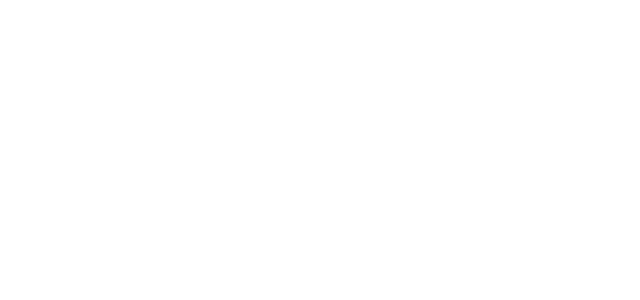
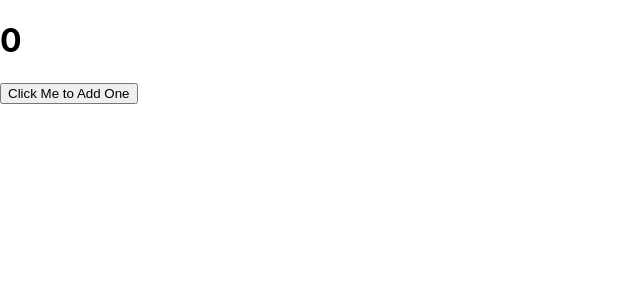
Before and after one commit to jlvogel/wk7day3, a React (Create React App) app: page / in a window 1280 px wide. Shown: the top 300 px of the page, without its empty margins (0-640 px from the left). Built offline with nearby package versions, Linux system fonts and the light colour scheme.

Commit message:
Initial notes on useState Hook.  added Counter.jsx as new component and tested funcionality in the browser - it worksgit add .

```diff
--- a/src/App.js
+++ b/src/App.js
@@ -1,4 +1,6 @@
+// import { useState } from "react"
 
+import Counter from "./components/Counter";
 
 function App() {
   return (
@@ -138,9 +140,54 @@
       Thinking in React is a great tool for building efficient, reusable user interfaces. It encourages developers to break down complex applications into small, reusable components and to use one-way data flow to keep components independent. This helps developers create robust applications quickly and easily.
       ****************************************************************
 
+      The useState Hook
 
+      The useState hook allows us to generate variables that are special, as updating them would trigger your component and its children to update.
 
+      First step is always importing the useState hook.
+
+      import { useState } from "react"
+
+      /// Ok I added it to top of this code and nothing broke yay!
+      /// I'm going to use tripple forward slashes (///) for my
+      /// own personal notes inserted into the notes from the lesson
+
+      Inside the body of your component function you can then initiate a state variable.  The name convention is "state" for the variable and "setState" for the function that updates the states value.
+
+      If I wanted to create state for a counter it would look like this:
+
+      // initate counter at 0, setCounter let's me update counter
+      const [counter, setCounter] = useState(0)
+
+      So a simple counter component would look like this...
+
+      import { useState } from "react"
+
+      export default function Counter(props) {
+        // Declare the state
+        const [counter, setCounter] = useState(0)
+
+        // Function to add one to the state
+        const addOne = () => {
+          // sets counter to its current value + 1
+          setCounter(counter + 1)
+        }
+
+        // The h1 display the counter and button runs addOne function
+        return (
+          <div>
+            <h1>{counter}<h1>
+            <button onClick={addOne}>Click Me to Add One</button>
+          </div>
+        )
+      }
+
+      /// Ok I am going to create this component and test it!
       */}
+      <Counter /> {/*   It works!!!  */}
+
+      {/* continuation of notes in Counter.jsx */}
+
     </div>
   );
 }
--- /dev/null
+++ b/src/components/Counter.jsx
@@ -0,0 +1,21 @@
+import { useState } from "react"
+// useState is a hook
+
+export default function Counter(props) {
+  // Declare the state
+  const [counter, setCounter] = useState(0)
+
+  // Function to add one to the state
+  const addOne = () => {
+    // sets counter to its current value + 1
+    setCounter(counter + 1)
+  }
+
+  // The h1 display the counter and button runs addOne function
+  return (
+    <div>
+      <h1>{counter}</h1>
+      <button onClick={addOne}>Click Me to Add One</button>
+    </div>
+  )
+}
```
